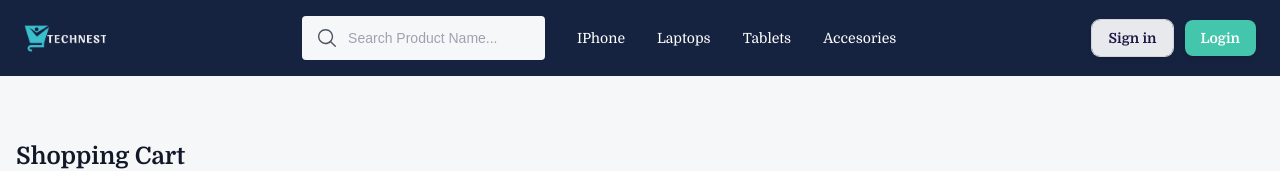
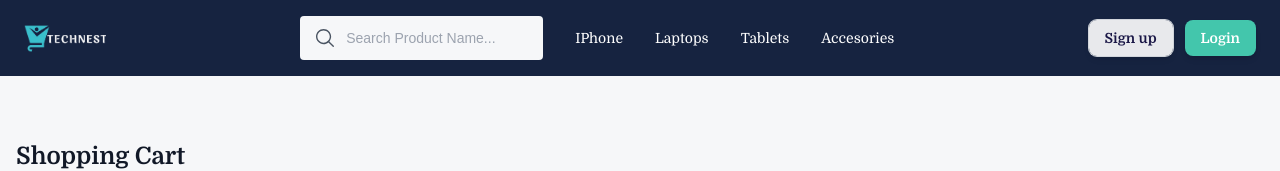
Before and after one commit to soniams0/front-ecommerceFT54, a Next.js app: page /cart in a window 1280 px wide. Shown: the top 171 px of the page. Built offline with nearby package versions, Linux system fonts and the light colour scheme; no server answers.

Commit message:
cambio en navbarbuttons

```diff
--- a/src/components/NavbarButtons.tsx
+++ b/src/components/NavbarButtons.tsx
@@ -28,7 +28,7 @@ const NavbarButtons: React.FC = () => {
               href="/register"
               className="hidden sm:inline-flex items-center justify-center rounded-lg bg-white/90 px-4 py-2 text-sm font-semibold text-[#191645] shadow-md ring-1 ring-gray-300 hover:bg-white"
             >
-              Sign in
+              Sign up
             </Link>
             <Link
               href="/login"
```
